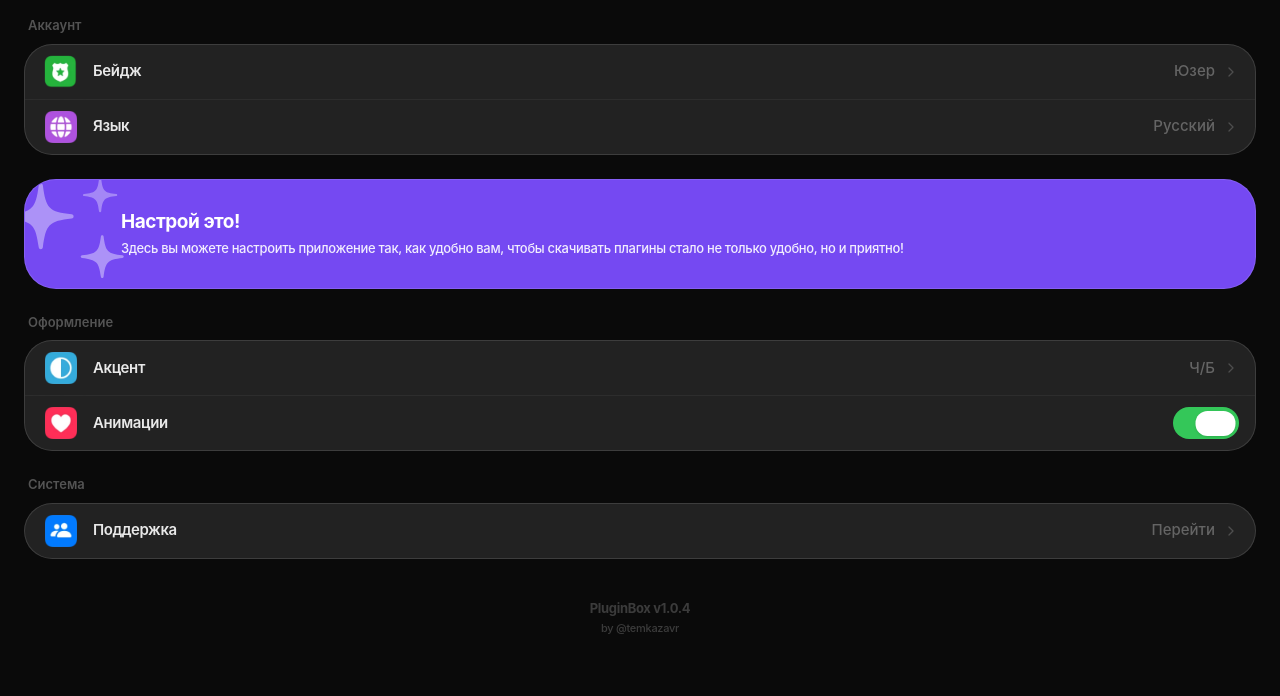
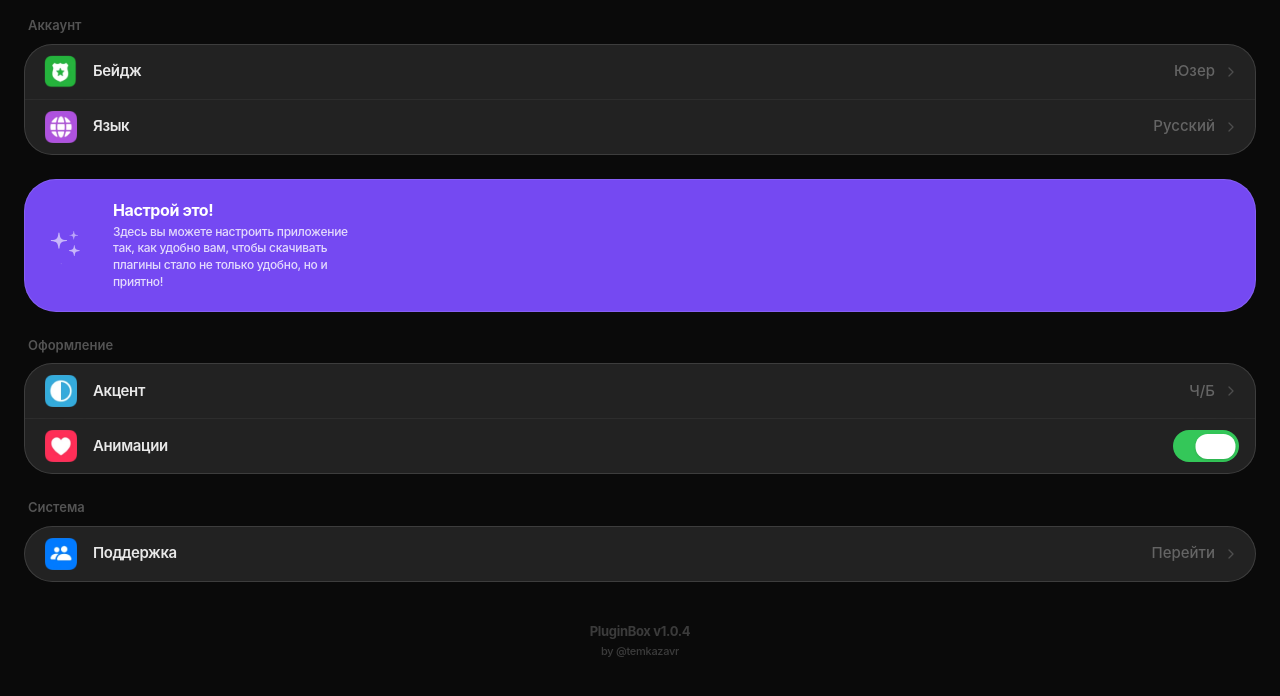
Before and after one commit to fugu70539/PluginBox, a Next.js app: page / in a window 1280 px wide. Both pictures are taken after a click on the button 93 px from the left and 42 px from the top of the page. Shown: the top 696 px of the page. Built offline with nearby package versions, Linux system fonts and the light colour scheme.

Commit message:
Update SettingsBanner.tsx

```diff
--- a/src/components/ui/banners/SettingsBanner.tsx
+++ b/src/components/ui/banners/SettingsBanner.tsx
@@ -9,24 +9,30 @@ export const SettingsBanner = () => {
     <motion.div
       initial={{ opacity: 0, y: 10 }}
       animate={{ opacity: 1, y: 0 }}
-      className="relative w-full min-h-[110px] py-4 mt-glass overflow-hidden rounded-[32px] flex items-center border-white/[0.08] shrink-0"
+      // Оставляем min-h, но убираем тесноту, добавляем padding-y
+      className="relative w-full min-h-[110px] py-5 mt-glass overflow-hidden rounded-[32px] flex items-center border-white/[0.08] shrink-0"
       style={{ backgroundColor: "#7549F2" }}
     >
-      {/* Иконка: теперь она большая, белая (через фильтр) и служит фоном */}
-      <div className="absolute -left-6 top-1/2 -translate-y-1/2 opacity-40 size-40 pointer-events-none mix-blend-screen">
-        <Lottie
-          animationData={sparklesAnimation}
-          loop={true}
-          style={{ width: '100%', height: '100%', filter: 'brightness(0) invert(1)' }}
-        />
+      {/* Контейнер для четкого позиционирования иконки */}
+      <div className="absolute left-6 top-1/2 -translate-y-1/2 flex items-center justify-center">
+        {/* Иконка: белая, полупрозрачная, размер соразмерен заголовку */}
+        <div className="size-10 opacity-60 pointer-events-none mix-blend-screen">
+          <Lottie
+            animationData={sparklesAnimation}
+            loop={true}
+            style={{ width: '100%', height: '100%', filter: 'brightness(0) invert(1)' }}
+          />
+        </div>
       </div>
 
-      {/* Текстовый блок: свободное позиционирование с нормальными отступами */}
-      <div className="relative z-10 flex flex-col pl-24 pr-6 w-full">
-        <h3 className="text-[19px] font-bold text-white tracking-tight leading-tight">
+      {/* Текстовый блок: сдвигаем правее, даем дышать */}
+      <div className="relative z-10 flex flex-col pl-[88px] pr-7 w-full gap-y-1">
+        {/* Заголовок: мельче (text-[16px]) и соразмерен иконке */}
+        <h3 className="text-[16px] font-bold text-white tracking-tight leading-tight">
           Настрой это!
         </h3>
-        <p className="text-[13px] font-medium text-white/90 mt-1.5 leading-[1.4] tracking-tight">
+        {/* Описание: чуть светлее и компактнее (max-w) */}
+        <p className="text-[12px] font-medium text-white/80 leading-[1.4] tracking-tight max-w-[240px]">
           Здесь вы можете настроить приложение так, как удобно вам, чтобы скачивать плагины стало не только удобно, но и приятно!
         </p>
       </div>
```
